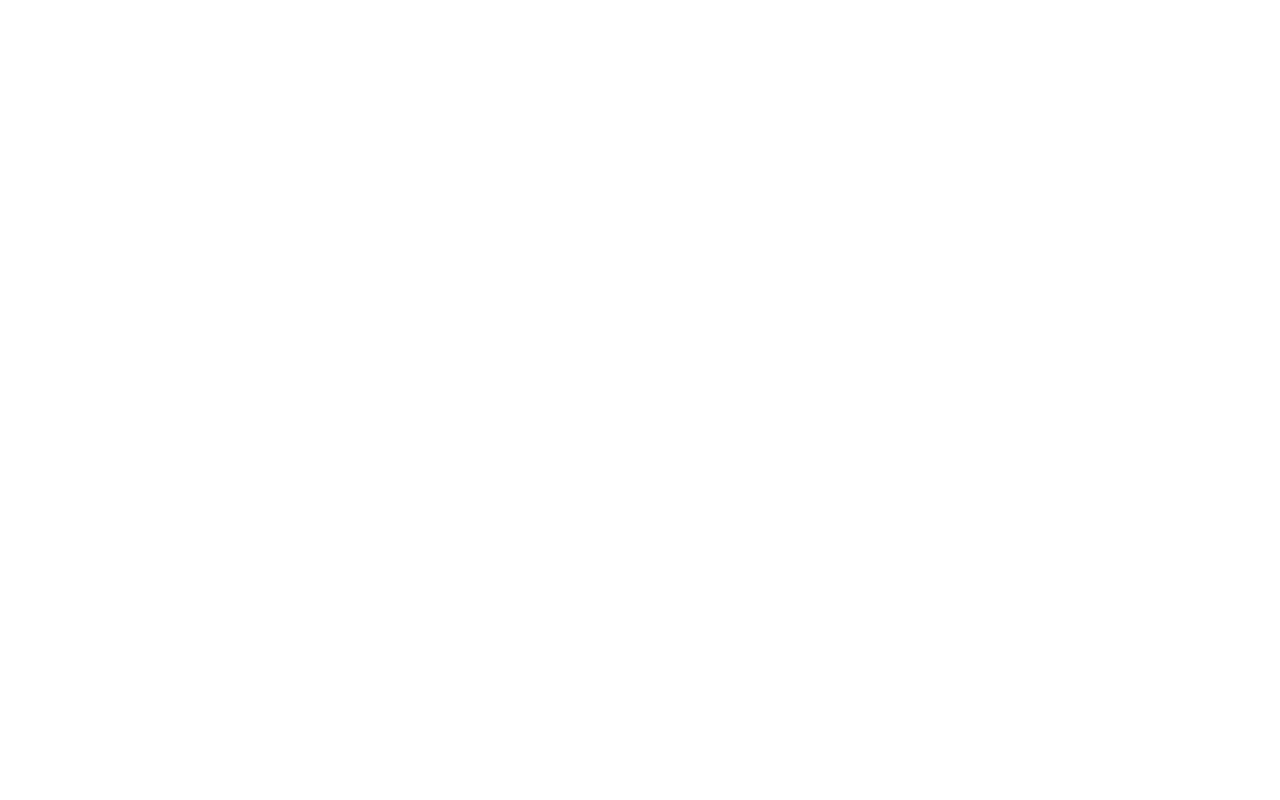
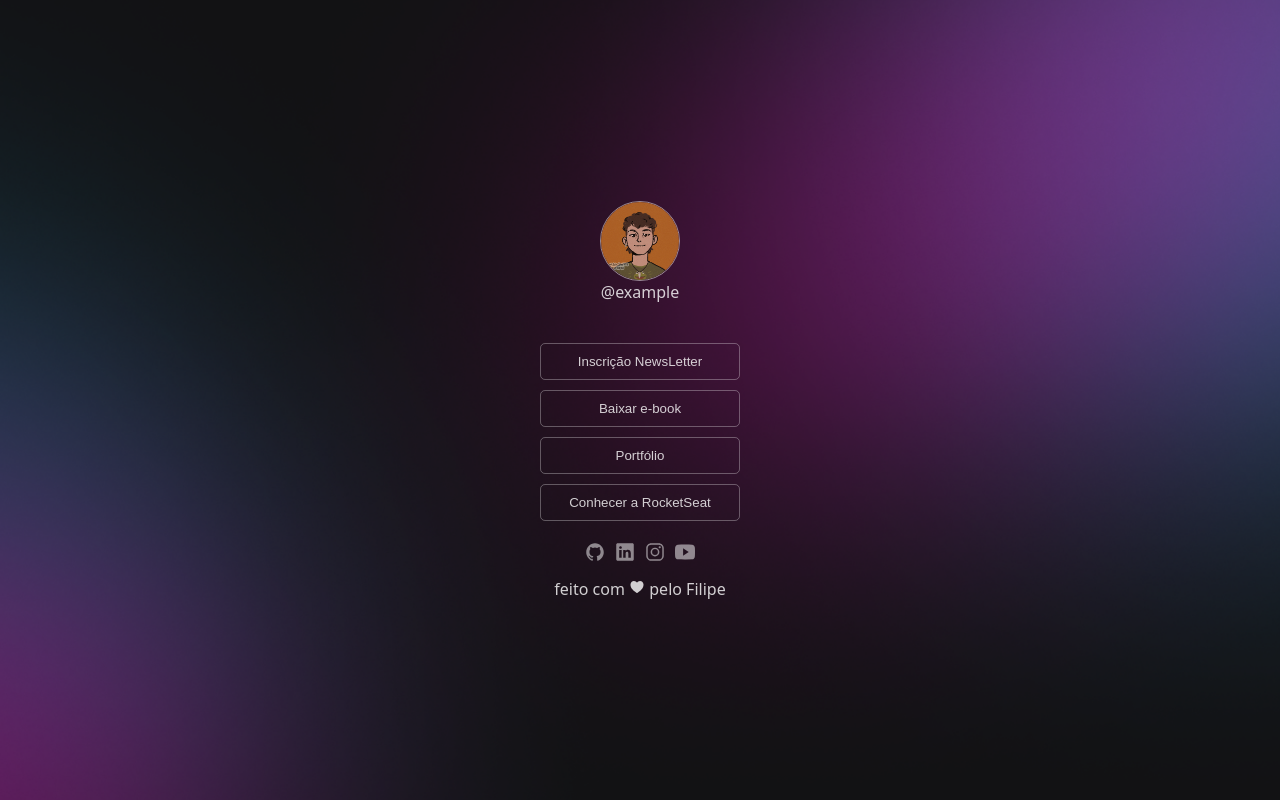
Before and after one commit to filipemartinsdev/devlinks, a plain HTML site: page index.html in a window 1280 px wide. Drawn offline with nearby package versions, Linux system fonts and the light colour scheme.

Commit message:
add structure page

```diff
--- a/index.html
+++ b/index.html
@@ -7,7 +7,84 @@
     <link rel="stylesheet" href="style.css">
 </head>
 <body>
+    <main>
+        <section class="section-header">
+            <div class="container-img">
+                <img class="filipe-photo" src="./src/icon.png" alt="">
 
+                <p class="image-label">
+                    @example
+                </p>
+            </div>
+
+            <div class="container-switch">
+                <div class="switch-body">
+                    <div class="switch-head"></div>
+                </div>
+                <!-- <ion-icon name="sunny"></ion-icon>
+                <ion-icon name="moon"></ion-icon> -->
+            </div>
+        </section>
+
+        <section class="section-body">
+            <ul class="button-list">
+                <li class="button-link">
+                    <button>
+                        <p>Inscrição NewsLetter</p>
+                    </button>
+                </li>
+                <li class="button-link">
+                    <button>
+                        <p>Baixar e-book</p>
+                    </button>
+                </li>
+                <li class="button-link">
+                    <button>
+                        <p>Portfólio</p>
+                    </button>
+                </li>
+                <li class="button-link">
+                    <button>
+                        <p>Conhecer a RocketSeat</p>
+                    </button>
+                </li>
+            </ul>
+        </section>
+
+        <section class="section-footer">
+            <div class="footer-top">
+                <ul class="footer-links">
+                    <li>
+                        <a href="https://www.github.com/filipemartinsdev" target="_blank">
+                            <ion-icon name="logo-github"></ion-icon>
+                        </a>
+                    </li>
+                    <li>
+                        <a href="https://www.linkedin.com/" target="_blank">
+                            <ion-icon name="logo-linkedin"></ion-icon>
+                        </a>
+                    </li>
+                    <li>
+                        <a href="https://www.instagram.com" target="_blank">
+                            <ion-icon name="logo-instagram"></ion-icon>
+                        </a>
+                    </li>
+                    <li>
+                        <a href="https://www.youtube.com" target="_blank">
+                            <ion-icon name="logo-youtube"></ion-icon>
+                        </a>
+                    </li>
+                </ul>
+            </div>
+
+            <div class="footer-bottom">
+                <p>feito com <ion-icon class="icon-heart" name="heart"></ion-icon> pelo Filipe</p>
+            </div>
+        </section>
+    </main>
+
+    <script type="module" src="https://unpkg.com/ionicons@7.1.0/dist/ionicons/ionicons.esm.js"></script>
+    <script nomodule src="https://unpkg.com/ionicons@7.1.0/dist/ionicons/ionicons.js"></script>
     <script src="main.js"></script>
 </body>
 </html>
--- a/style.css
+++ b/style.css
@@ -0,0 +1,117 @@
+:root {
+    font-size: 10px;
+
+    --light-textcolor: rgba(255, 255, 255, .8);
+}
+
+* {
+    box-sizing: border-box;
+    padding: 0;
+    margin: 0;
+}
+
+body {
+    background-image: url(./src/bg-dark.png);
+    background-position: center;
+    background-repeat: no-repeat;
+    background-size: cover;
+
+    height: 100vh;
+
+    font-family: system-ui, -apple-system, BlinkMacSystemFont, 'Segoe UI', Roboto, Oxygen, Ubuntu, Cantarell, 'Open Sans', 'Helvetica Neue', sans-serif;
+    font-size: 1.6rem;
+    color: white;
+}
+
+ul {
+    list-style: none;
+}
+p {
+    color: var(--light-textcolor);
+}
+
+main {
+    margin: auto;
+    /* border: 1px solid red; */
+    height: 100%;
+    max-width: 400px;
+
+    display: flex;
+    justify-content: center;
+    align-items: center;
+    flex-direction: column;
+    gap: 2rem;
+}
+
+.section-header {
+    display: flex;
+    justify-content: center;
+    justify-content: center;
+    align-items: center;
+    flex-direction: column;
+    gap: 2rem;
+}
+.section-header .container-img {
+    display: flex;
+    justify-content: center;
+    justify-content: center;
+    align-items: center;
+    flex-direction: column;
+}
+.filipe-photo {
+    width: 8rem;
+    border: 1px solid rgba(255, 255, 255, .5);
+    border-radius: 99rem;
+}
+.container-switch {
+}
+.switch-body {
+}
+.switch-head {
+}
+
+.section-body {
+    /* border: 1px solid red; */
+}
+.button-list {
+    text-align: center;
+    /* border: 1px solid green; */
+    display: flex;
+    flex-direction: column;
+    gap: 1rem;
+}
+.button-list .button-link > button {
+    border: 1px solid rgba(255, 255, 255, .3);
+    border-radius: .5rem;
+
+    background-color: transparent;
+    color: white;
+    padding: 1rem;
+    width: 20rem;
+
+
+    cursor: pointer;
+}
+
+.section-footer {
+    display: flex;
+    justify-content: center;
+    align-items: center;
+    flex-direction: column;
+    gap: 1rem;
+}
+
+.section-footer .footer-top > .footer-links {
+    display: flex;
+    justify-content: center;
+    gap: 1rem;
+
+    font-size: 2rem;
+}
+.footer-links li a {
+    color: rgba(255, 255, 255, .5);
+}
+
+.section-footer > .footer-bottom {
+    color: var(--light-textcolor);
+}
```
